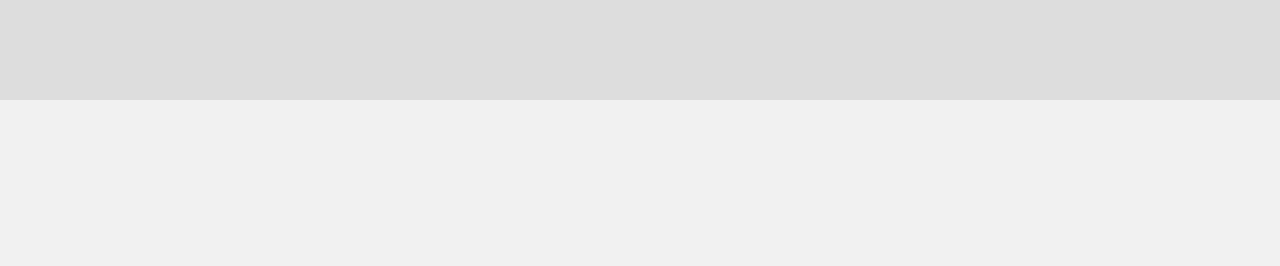
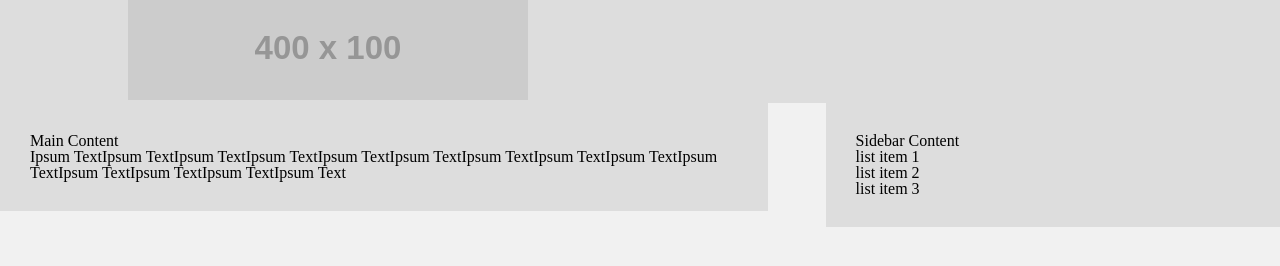
Before and after one commit to shaankastuar/sk-week-two-exercises, a plain HTML site: page index.html in a window 1280 px wide. Drawn offline with Linux system fonts and the light colour scheme; files that its build step writes are made by us from their sources; placeholder pictures from the web are drawn by us.

Commit message:
added styling

```diff
--- a/index.html
+++ b/index.html
@@ -1,16 +1,25 @@
 <!doctype html>
 <head>
 	<title>Week Two Exercise</title>
-	<link rel="stylesheet" type="text/css" href="reset.css">
-	<link rel="stylesheet" type="text/css" href="style.css">
+	<link rel="stylesheet" type="text/css" href="css/reset.css">
+	<link rel="stylesheet" type="text/css" href="css/style.css">
 </head>
 <body>
 <header id="main-header">
 	<div class="wrapper">
+		<img src="http://dummyimage.com/400x100/333/fff.jpg&text=Week+Two+Exercise" alt="Week Two Exercise" id="logo">
 	</div>
 	<section id="main-section">
+		<h1>Main Content</h1>
+		<blockquote>Ipsum TextIpsum TextIpsum TextIpsum TextIpsum TextIpsum TextIpsum TextIpsum TextIpsum TextIpsum TextIpsum TextIpsum TextIpsum TextIpsum Text</blockquote>
 	</section>
 	<section id="sidebar">
+		<h2>Sidebar Content</h2>
+		<ol>
+			<li>list item 1</li>
+			<li>list item 2</li>
+			<li>list item 3</li>
+		</ol>
 	</section>
 </header>
 </body>
```
